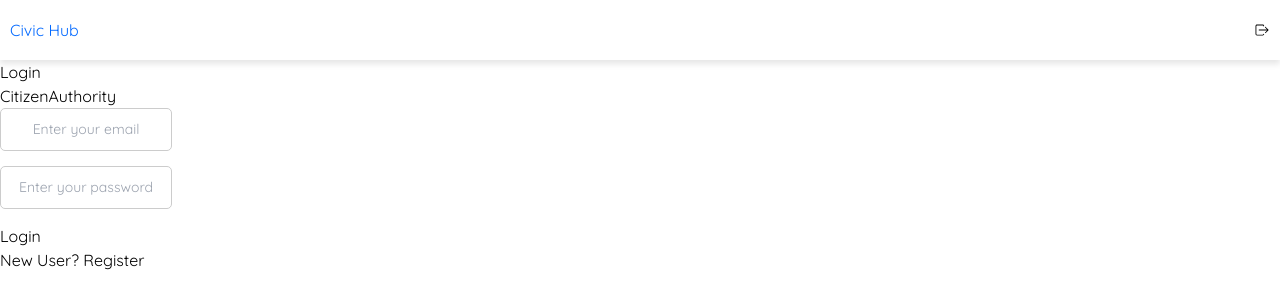
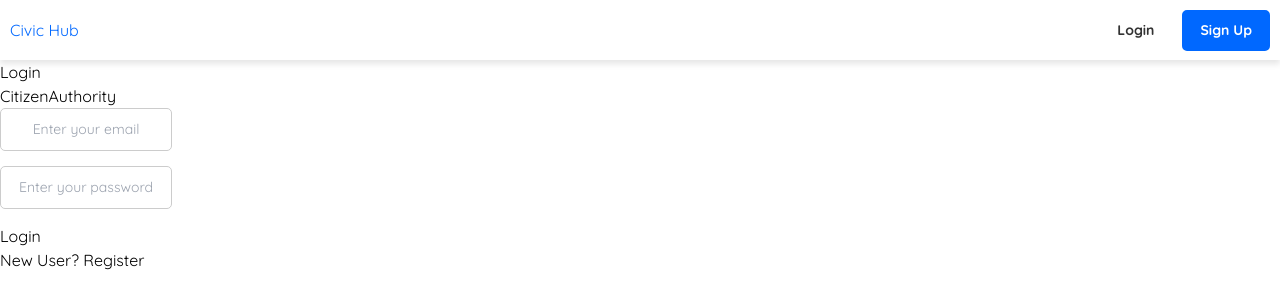
Before and after one commit to CapAru/CivicHub, a React (Vite) app: page /login in a window 1280 px wide. Shown: the top 308 px of the page. Built offline with nearby package versions, Linux system fonts and the light colour scheme.

Commit message:
navbar123

```diff
--- a/src/elements/Header.jsx
+++ b/src/elements/Header.jsx
@@ -3,7 +3,7 @@ import { useState } from 'react'
 import { IoIosLogOut } from "react-icons/io";
 
 const Header = () => {
-    const [loggedIn, setLoggedIn] = useState(true)
+    const [loggedIn, setLoggedIn] = useState(false)
     function login(){
         setLoggedIn(true)
     }
--- a/src/index.css
+++ b/src/index.css
@@ -65,6 +65,10 @@ header {
 .login {
   background-color: transparent;
   color: #333;
+  border: 2px solid #fff; /* Optional: Border for the login button */
+  border-radius: 5px; /* Curved border */
+
+
 
 }
 
@@ -76,6 +80,10 @@ header {
 .signup {
   background-color: #0068ff;
   color: #fff;
+  border: 2px solid #0068ff; /* Optional: Border for the signup button */
+  border-radius: 5px; /* Curved border */
+
+
 }
 
 .signup:hover {
```
